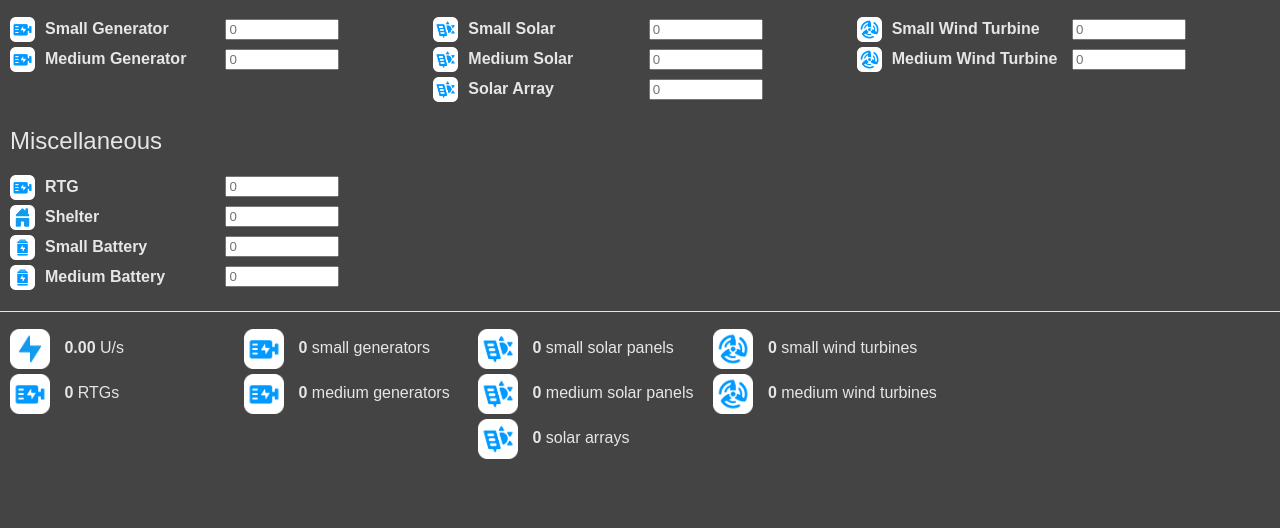
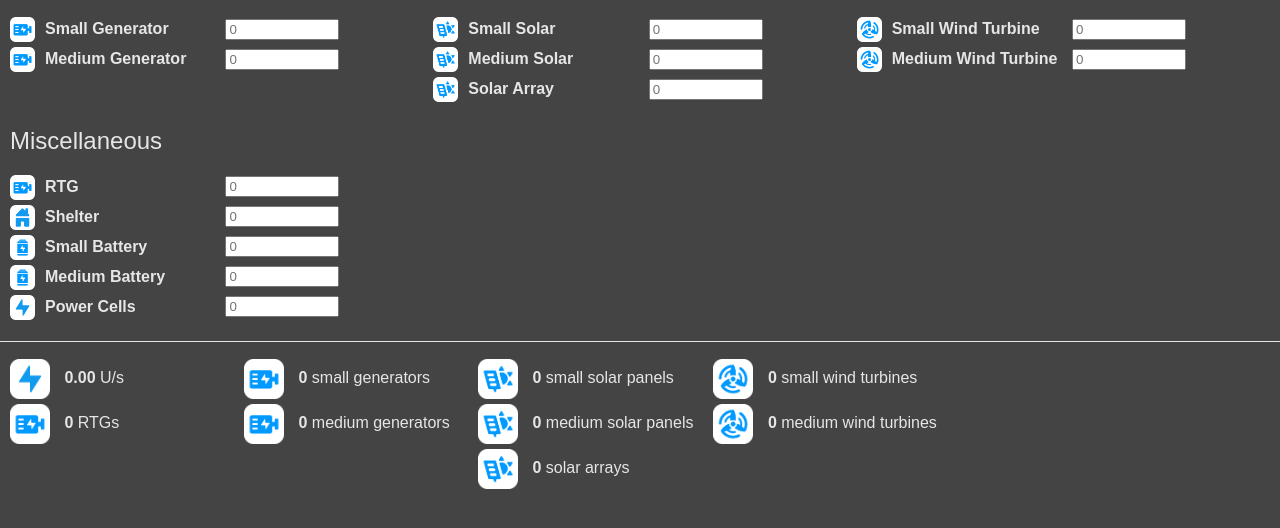
Before and after one commit to atenfyr/calculators, a website: page production.html in a window 1280 px wide. Shown: the part 154-682 px from the top of the page. Drawn offline with Linux system fonts and the light colour scheme.

Commit message:
added power cells to production

```diff
--- a/production.html
+++ b/production.html
@@ -86,6 +86,10 @@
                         <img class="small" src="assets/output/battery.png"><label for="medbatt">Medium Battery</label>
                         <input type="number" placeholder="0" min="0" id="medbatt" onchange="calc()">
                     </div>
+                    <div>
+                        <img class="small" src="assets/output/amps.png"><label for="powercells">Power Cells</label>
+                        <input type="number" placeholder="0" min="0" id="powercells" onchange="calc()">
+                    </div>
                 </section>
 
                 <!-- this makes it so that flexbox doesn't get angry at me -->
--- a/src/js/unminified/power.js
+++ b/src/js/unminified/power.js
@@ -61,7 +61,8 @@ var power = {
     "medwind": 1,
     "shelter": 1,
     "smallbatt": 1,
-    "medbatt": 3
+    "medbatt": 3,
+    "powercells": 1,
 };
 
 // very much experimental and usually not accurate
```
Also changed, not shown: assets/scrapped/camera.png, src/js/power.min.js.
